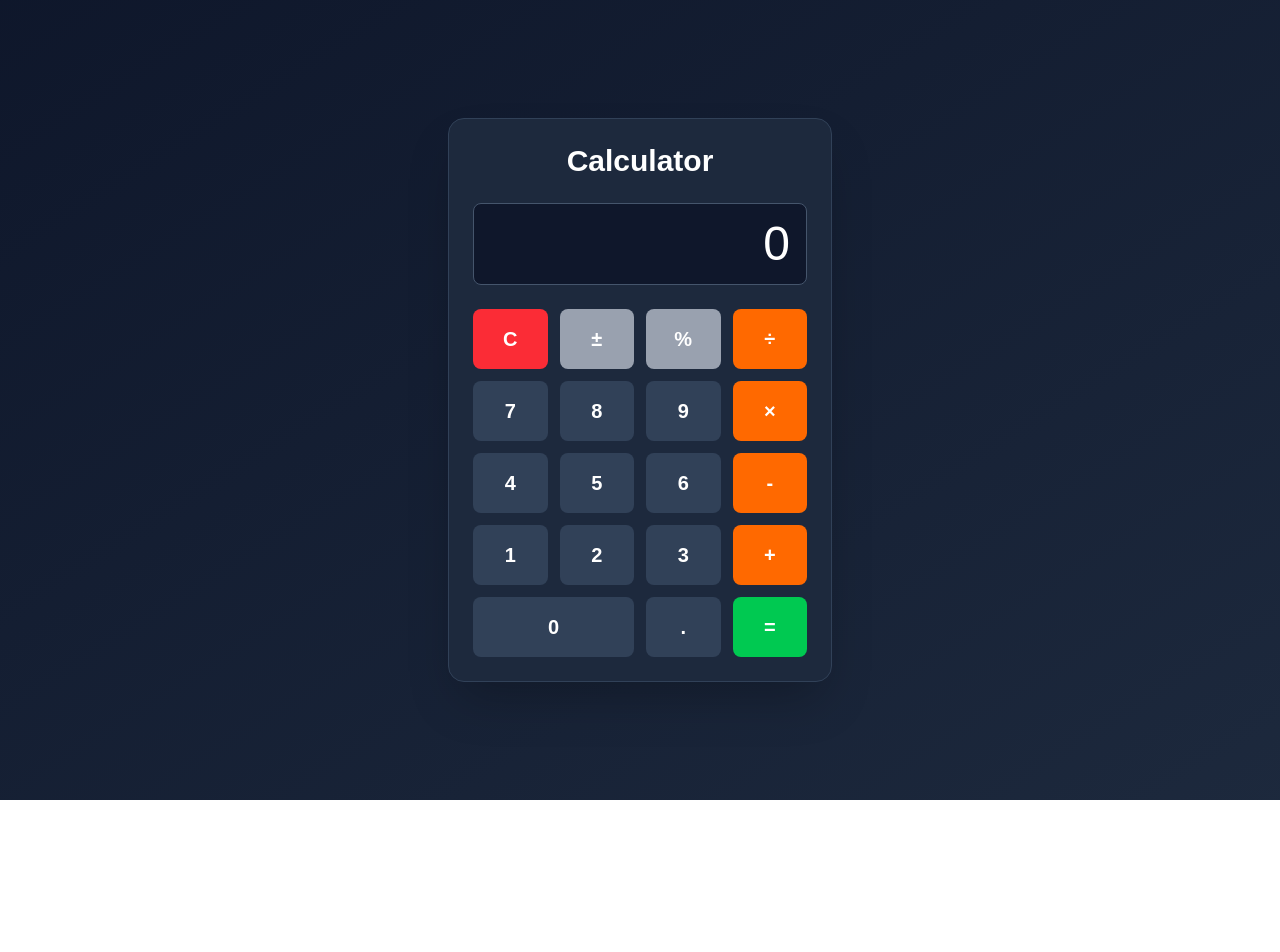
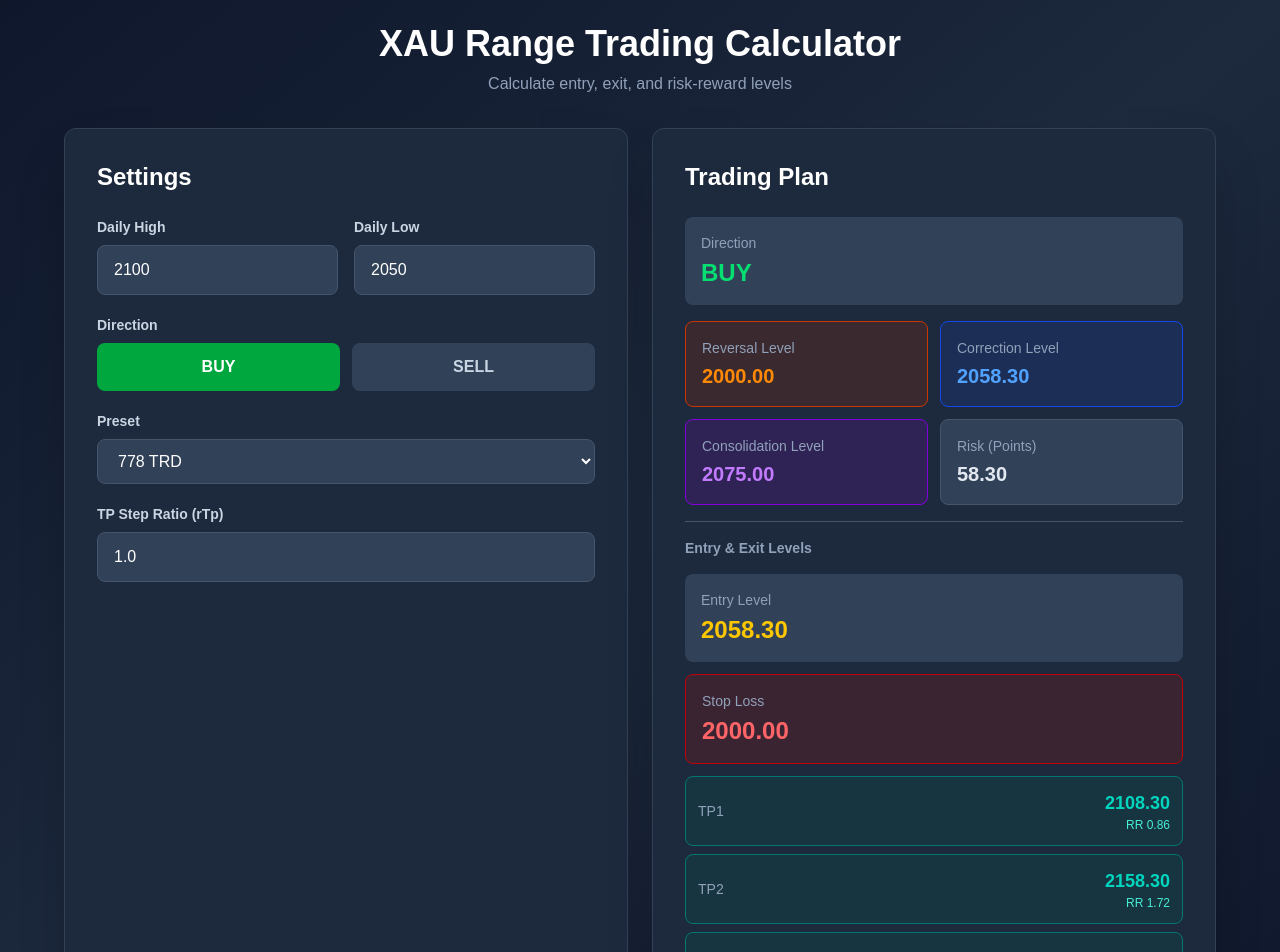
Before and after one commit to raimovislom11-dot/kalkulyator, a Next.js app: page / in a window 1280 px wide. Shown: the top 952 px of the page. Before the commit the page ends 800 px from the top, so only its background shows below. Built offline with nearby package versions, Linux system fonts and the light colour scheme.

Commit message:
feat: refactor Calculator to XAUCalculator with preset trading ratios and dynamic calculations
Co-authored-by: Islom Raimov <292681944+raimovislom11-dot@users.noreply.github.com>

```diff
--- a/app/page.tsx
+++ b/app/page.tsx
@@ -1,150 +1,297 @@
 'use client';
 
-import { useState } from 'react';
+import { useState, useMemo } from 'react';
 
-export default function Calculator() {
-  const [display, setDisplay] = useState('0');
-  const [previousValue, setPreviousValue] = useState<number | null>(null);
-  const [operation, setOperation] = useState<string | null>(null);
-  const [waitingForOperand, setWaitingForOperand] = useState(false);
+type Preset = '778 TRD' | 'AB TRADE' | 'Manual';
+type Direction = 'BUY' | 'SELL';
 
-  const handleNumberClick = (num: string) => {
-    if (waitingForOperand) {
-      setDisplay(String(num));
-      setWaitingForOperand(false);
-    } else {
-      setDisplay(display === '0' ? String(num) : display + num);
+interface RatioConfig {
+  rRev: number;
+  rCor: number;
+  rCons: number;
 }
+
+const presetConfigs: Record<Preset, RatioConfig> = {
+  '778 TRD': { rRev: 1.0, rCor: 0.166, rCons: 0.5 },
+  'AB TRADE': { rRev: 0.3846, rCor: 0.0, rCons: 0.225 },
+  'Manual': { rRev: 1.0, rCor: 0.166, rCons: 0.5 },
 };
 
-  const handleDecimal = () => {
-    if (waitingForOperand) {
-      setDisplay('0.');
-      setWaitingForOperand(false);
-    } else if (!display.includes('.')) {
-      setDisplay(display + '.');
+export default function XAUCalculator() {
+  const [dailyHigh, setDailyHigh] = useState<string>('2100');
+  const [dailyLow, setDailyLow] = useState<string>('2050');
+  const [direction, setDirection] = useState<Direction>('BUY');
+  const [preset, setPreset] = useState<Preset>('778 TRD');
+  const [manualRRev, setManualRRev] = useState<string>('1.0');
+  const [manualRCor, setManualRCor] = useState<string>('0.166');
+  const [manualRCons, setManualRCons] = useState<string>('0.5');
+  const [rTp, setRTp] = useState<string>('1.0');
+
+  const calculations = useMemo(() => {
+    const high = parseFloat(dailyHigh) || 0;
+    const low = parseFloat(dailyLow) || 0;
+    const rangeVal = high - low;
+
+    if (rangeVal <= 0) {
+      return null;
     }
+
+    const config = preset === 'Manual'
+      ? { rRev: parseFloat(manualRRev) || 0, rCor: parseFloat(manualRCor) || 0, rCons: parseFloat(manualRCons) || 0 }
+      : presetConfigs[preset];
+
+    const isBuy = direction === 'BUY';
+    const tpMultiplier = parseFloat(rTp) || 1.0;
+
+    const reversal = isBuy ? low - rangeVal * config.rRev : high + rangeVal * config.rRev;
+    const correction = isBuy ? low + rangeVal * config.rCor : high - rangeVal * config.rCor;
+    const consolidation = isBuy ? low + rangeVal * config.rCons : high - rangeVal * config.rCons;
+
+    const entryLevel = correction;
+    const slLvl = reversal;
+    const tp1 = isBuy ? entryLevel + rangeVal * tpMultiplier : entryLevel - rangeVal * tpMultiplier;
+    const tp2 = isBuy ? entryLevel + rangeVal * tpMultiplier * 2 : entryLevel - rangeVal * tpMultiplier * 2;
+    const tp3 = isBuy ? entryLevel + rangeVal * tpMultiplier * 3 : entryLevel - rangeVal * tpMultiplier * 3;
+
+    const risk = Math.abs(entryLevel - slLvl);
+    const rr1 = risk > 0 ? Math.abs(tp1 - entryLevel) / risk : 0;
+    const rr2 = risk > 0 ? Math.abs(tp2 - entryLevel) / risk : 0;
+    const rr3 = risk > 0 ? Math.abs(tp3 - entryLevel) / risk : 0;
+
+    return {
+      reversal: reversal.toFixed(2),
+      correction: correction.toFixed(2),
+      consolidation: consolidation.toFixed(2),
+      entryLevel: entryLevel.toFixed(2),
+      slLvl: slLvl.toFixed(2),
+      tp1: tp1.toFixed(2),
+      tp2: tp2.toFixed(2),
+      tp3: tp3.toFixed(2),
+      rr1: rr1.toFixed(2),
+      rr2: rr2.toFixed(2),
+      rr3: rr3.toFixed(2),
+      risk: risk.toFixed(2),
+    };
+  }, [dailyHigh, dailyLow, direction, preset, manualRRev, manualRCor, manualRCons, rTp]);
+
+  const handleInputChange = (value: string, setter: (v: string) => void) => {
+    setter(value === '' ? '' : value);
   };
 
-  const handleOperation = (op: string) => {
-    const inputValue = parseFloat(display);
+  return (
+    <div className="min-h-screen bg-gradient-to-br from-slate-900 via-slate-800 to-slate-900 p-6">
+      <div className="max-w-6xl mx-auto">
+        <div className="text-center mb-8">
+          <h1 className="text-4xl font-bold text-white mb-2">XAU Range Trading Calculator</h1>
+          <p className="text-slate-400">Calculate entry, exit, and risk-reward levels</p>
+        </div>
 
-    if (previousValue === null) {
-      setPreviousValue(inputValue);
-    } else if (operation) {
-      const result = performCalculation(previousValue, inputValue, operation);
-      setDisplay(String(result));
-      setPreviousValue(result);
-    }
+        <div className="grid grid-cols-1 lg:grid-cols-2 gap-6">
+          {/* Input Section */}
+          <div className="bg-slate-800 rounded-xl shadow-2xl p-8 border border-slate-700">
+            <h2 className="text-2xl font-bold text-white mb-6">Settings</h2>
 
-    setWaitingForOperand(true);
-    setOperation(op);
-  };
-
-  const performCalculation = (prev: number, current: number, op: string): number => {
-    switch (op) {
-      case '+':
-        return prev + current;
-      case '-':
-        return prev - current;
-      case '×':
-        return prev * current;
-      case '÷':
-        return current !== 0 ? prev / current : 0;
-      default:
-        return current;
-    }
-  };
-
-  const handleEquals = () => {
-    const inputValue = parseFloat(display);
-
-    if (previousValue !== null && operation) {
-      const result = performCalculation(previousValue, inputValue, operation);
-      setDisplay(String(result));
-      setPreviousValue(null);
-      setOperation(null);
-      setWaitingForOperand(true);
-    }
-  };
-
-  const handleClear = () => {
-    setDisplay('0');
-    setPreviousValue(null);
-    setOperation(null);
-    setWaitingForOperand(false);
-  };
-
-  const handleBackspace = () => {
-    if (display.length > 1) {
-      setDisplay(display.slice(0, -1));
-    } else {
-      setDisplay('0');
-    }
-  };
-
-  const handlePercentage = () => {
-    const value = parseFloat(display);
-    setDisplay(String(value / 100));
-    setWaitingForOperand(true);
-  };
-
-  const handleToggleSign = () => {
-    const value = parseFloat(display);
-    setDisplay(String(value * -1));
-  };
-
-  const buttons = [
-    { label: 'C', onClick: handleClear, className: 'col-span-1 bg-red-500 hover:bg-red-600' },
-    { label: '±', onClick: handleToggleSign, className: 'col-span-1 bg-gray-400 hover:bg-gray-500' },
-    { label: '%', onClick: handlePercentage, className: 'col-span-1 bg-gray-400 hover:bg-gray-500' },
-    { label: '÷', onClick: () => handleOperation('÷'), className: 'col-span-1 bg-orange-500 hover:bg-orange-600' },
-
-    { label: '7', onClick: () => handleNumberClick('7'), className: 'col-span-1' },
-    { label: '8', onClick: () => handleNumberClick('8'), className: 'col-span-1' },
-    { label: '9', onClick: () => handleNumberClick('9'), className: 'col-span-1' },
-    { label: '×', onClick: () => handleOperation('×'), className: 'col-span-1 bg-orange-500 hover:bg-orange-600' },
-
-    { label: '4', onClick: () => handleNumberClick('4'), className: 'col-span-1' },
-    { label: '5', onClick: () => handleNumberClick('5'), className: 'col-span-1' },
-    { label: '6', onClick: () => handleNumberClick('6'), className: 'col-span-1' },
-    { label: '-', onClick: () => handleOperation('-'), className: 'col-span-1 bg-orange-500 hover:bg-orange-600' },
-
-    { label: '1', onClick: () => handleNumberClick('1'), className: 'col-span-1' },
-    { label: '2', onClick: () => handleNumberClick('2'), className: 'col-span-1' },
-    { label: '3', onClick: () => handleNumberClick('3'), className: 'col-span-1' },
-    { label: '+', onClick: () => handleOperation('+'), className: 'col-span-1 bg-orange-500 hover:bg-orange-600' },
-
-    { label: '0', onClick: () => handleNumberClick('0'), className: 'col-span-2' },
-    { label: '.', onClick: handleDecimal, className: 'col-span-1' },
-    { label: '=', onClick: handleEquals, className: 'col-span-1 bg-green-500 hover:bg-green-600' },
-  ];
-
-  return (
-    <div className="flex flex-col items-center justify-center min-h-screen bg-gradient-to-br from-slate-900 to-slate-800 p-4">
-      <div className="w-full max-w-sm bg-slate-800 rounded-2xl shadow-2xl p-6 border border-slate-700">
-        <h1 className="text-center text-white text-3xl font-bold mb-6">Calculator</h1>
-
-        <div className="bg-slate-900 rounded-lg p-4 mb-6 border border-slate-600">
-          <div className="text-right text-white text-5xl font-light break-words whitespace-normal">
-            {display}
+            <div className="space-y-5">
+              {/* Daily High/Low */}
+              <div className="grid grid-cols-2 gap-4">
+                <div>
+                  <label className="block text-sm font-semibold text-slate-300 mb-2">Daily High</label>
+                  <input
+                    type="number"
+                    value={dailyHigh}
+                    onChange={(e) => handleInputChange(e.target.value, setDailyHigh)}
+                    className="w-full px-4 py-3 bg-slate-700 border border-slate-600 rounded-lg text-white placeholder-slate-400 focus:border-orange-500 focus:outline-none"
+                    placeholder="2100"
+                    step="0.01"
+                  />
+                </div>
+                <div>
+                  <label className="block text-sm font-semibold text-slate-300 mb-2">Daily Low</label>
+                  <input
+                    type="number"
+                    value={dailyLow}
+                    onChange={(e) => handleInputChange(e.target.value, setDailyLow)}
+                    className="w-full px-4 py-3 bg-slate-700 border border-slate-600 rounded-lg text-white placeholder-slate-400 focus:border-orange-500 focus:outline-none"
+                    placeholder="2050"
+                    step="0.01"
+                  />
                 </div>
               </div>
 
-        <div className="grid grid-cols-4 gap-3">
-          {buttons.map((btn, idx) => (
+              {/* Direction */}
+              <div>
+                <label className="block text-sm font-semibold text-slate-300 mb-2">Direction</label>
+                <div className="grid grid-cols-2 gap-3">
                   <button
-              key={idx}
-              onClick={btn.onClick}
-              className={`${btn.className} py-4 rounded-lg font-semibold text-xl text-white transition-colors active:scale-95 ${
-                !btn.className.includes('bg-')
-                  ? 'bg-slate-700 hover:bg-slate-600'
-                  : ''
+                    onClick={() => setDirection('BUY')}
+                    className={`py-3 rounded-lg font-semibold transition-colors ${
+                      direction === 'BUY'
+                        ? 'bg-green-600 text-white'
+                        : 'bg-slate-700 text-slate-300 hover:bg-slate-600'
                     }`}
                   >
-              {btn.label}
+                    BUY
                   </button>
-          ))}
+                  <button
+                    onClick={() => setDirection('SELL')}
+                    className={`py-3 rounded-lg font-semibold transition-colors ${
+                      direction === 'SELL'
+                        ? 'bg-red-600 text-white'
+                        : 'bg-slate-700 text-slate-300 hover:bg-slate-600'
+                    }`}
+                  >
+                    SELL
+                  </button>
+                </div>
+              </div>
+
+              {/* Preset Selection */}
+              <div>
+                <label className="block text-sm font-semibold text-slate-300 mb-2">Preset</label>
+                <select
+                  value={preset}
+                  onChange={(e) => setPreset(e.target.value as Preset)}
+                  className="w-full px-4 py-3 bg-slate-700 border border-slate-600 rounded-lg text-white focus:border-orange-500 focus:outline-none"
+                >
+                  <option value="778 TRD">778 TRD</option>
+                  <option value="AB TRADE">AB TRADE</option>
+                  <option value="Manual">Manual</option>
+                </select>
+              </div>
+
+              {/* Manual Ratios */}
+              {preset === 'Manual' && (
+                <div className="bg-slate-700 p-4 rounded-lg space-y-4">
+                  <div>
+                    <label className="block text-sm font-semibold text-slate-300 mb-2">Reversal Ratio (rRev)</label>
+                    <input
+                      type="number"
+                      value={manualRRev}
+                      onChange={(e) => handleInputChange(e.target.value, setManualRRev)}
+                      className="w-full px-4 py-2 bg-slate-600 border border-slate-500 rounded-lg text-white"
+                      step="0.001"
+                    />
+                  </div>
+                  <div>
+                    <label className="block text-sm font-semibold text-slate-300 mb-2">Correction Ratio (rCor)</label>
+                    <input
+                      type="number"
+                      value={manualRCor}
+                      onChange={(e) => handleInputChange(e.target.value, setManualRCor)}
+                      className="w-full px-4 py-2 bg-slate-600 border border-slate-500 rounded-lg text-white"
+                      step="0.001"
+                    />
+                  </div>
+                  <div>
+                    <label className="block text-sm font-semibold text-slate-300 mb-2">Consolidation Ratio (rCons)</label>
+                    <input
+                      type="number"
+                      value={manualRCons}
+                      onChange={(e) => handleInputChange(e.target.value, setManualRCons)}
+                      className="w-full px-4 py-2 bg-slate-600 border border-slate-500 rounded-lg text-white"
+                      step="0.001"
+                    />
+                  </div>
+                </div>
+              )}
+
+              {/* TP Ratio */}
+              <div>
+                <label className="block text-sm font-semibold text-slate-300 mb-2">TP Step Ratio (rTp)</label>
+                <input
+                  type="number"
+                  value={rTp}
+                  onChange={(e) => handleInputChange(e.target.value, setRTp)}
+                  className="w-full px-4 py-3 bg-slate-700 border border-slate-600 rounded-lg text-white placeholder-slate-400 focus:border-orange-500 focus:outline-none"
+                  placeholder="1.0"
+                  step="0.1"
+                />
+              </div>
+            </div>
+          </div>
+
+          {/* Results Section */}
+          <div className="bg-slate-800 rounded-xl shadow-2xl p-8 border border-slate-700">
+            <h2 className="text-2xl font-bold text-white mb-6">Trading Plan</h2>
+
+            {calculations ? (
+              <div className="space-y-4">
+                <div className="bg-slate-700 p-4 rounded-lg">
+                  <p className="text-slate-400 text-sm mb-1">Direction</p>
+                  <p className={`text-2xl font-bold ${direction === 'BUY' ? 'text-green-400' : 'text-red-400'}`}>
+                    {direction}
+                  </p>
+                </div>
+
+                <div className="grid grid-cols-2 gap-3">
+                  <div className="bg-orange-900/30 border border-orange-700 p-4 rounded-lg">
+                    <p className="text-slate-400 text-sm mb-1">Reversal Level</p>
+                    <p className="text-xl font-bold text-orange-400">{calculations.reversal}</p>
+                  </div>
+                  <div className="bg-blue-900/30 border border-blue-700 p-4 rounded-lg">
+                    <p className="text-slate-400 text-sm mb-1">Correction Level</p>
+                    <p className="text-xl font-bold text-blue-400">{calculations.correction}</p>
+                  </div>
+                  <div className="bg-purple-900/30 border border-purple-700 p-4 rounded-lg">
+                    <p className="text-slate-400 text-sm mb-1">Consolidation Level</p>
+                    <p className="text-xl font-bold text-purple-400">{calculations.consolidation}</p>
+                  </div>
+                  <div className="bg-slate-700 p-4 rounded-lg border border-slate-600">
+                    <p className="text-slate-400 text-sm mb-1">Risk (Points)</p>
+                    <p className="text-xl font-bold text-slate-200">{calculations.risk}</p>
+                  </div>
+                </div>
+
+                <div className="border-t border-slate-600 pt-4 mt-4">
+                  <p className="text-slate-400 text-sm mb-4 font-semibold">Entry & Exit Levels</p>
+
+                  <div className="bg-slate-700 p-4 rounded-lg mb-3">
+                    <p className="text-slate-400 text-sm mb-1">Entry Level</p>
+                    <p className="text-2xl font-bold text-yellow-400">{calculations.entryLevel}</p>
+                  </div>
+
+                  <div className="bg-red-900/30 border border-red-700 p-4 rounded-lg mb-3">
+                    <p className="text-slate-400 text-sm mb-1">Stop Loss</p>
+                    <p className="text-2xl font-bold text-red-400">{calculations.slLvl}</p>
+                  </div>
+
+                  <div className="space-y-2">
+                    <div className="bg-teal-900/30 border border-teal-700 p-3 rounded-lg">
+                      <div className="flex justify-between items-center">
+                        <span className="text-slate-400 text-sm">TP1</span>
+                        <div className="text-right">
+                          <p className="text-lg font-bold text-teal-400">{calculations.tp1}</p>
+                          <p className="text-xs text-teal-300">RR {calculations.rr1}</p>
+                        </div>
+                      </div>
+                    </div>
+                    <div className="bg-teal-900/30 border border-teal-700 p-3 rounded-lg">
+                      <div className="flex justify-between items-center">
+                        <span className="text-slate-400 text-sm">TP2</span>
+                        <div className="text-right">
+                          <p className="text-lg font-bold text-teal-400">{calculations.tp2}</p>
+                          <p className="text-xs text-teal-300">RR {calculations.rr2}</p>
+                        </div>
+                      </div>
+                    </div>
+                    <div className="bg-teal-900/30 border border-teal-700 p-3 rounded-lg">
+                      <div className="flex justify-between items-center">
+                        <span className="text-slate-400 text-sm">TP3</span>
+                        <div className="text-right">
+                          <p className="text-lg font-bold text-teal-400">{calculations.tp3}</p>
+                          <p className="text-xs text-teal-300">RR {calculations.rr3}</p>
+                        </div>
+                      </div>
+                    </div>
+                  </div>
+                </div>
+              </div>
+            ) : (
+              <div className="flex items-center justify-center h-full">
+                <p className="text-slate-400">Enter valid daily high and low to calculate</p>
+              </div>
+            )}
+          </div>
         </div>
       </div>
     </div>
```
Lines whose indentation alone changed are shown as unchanged.
